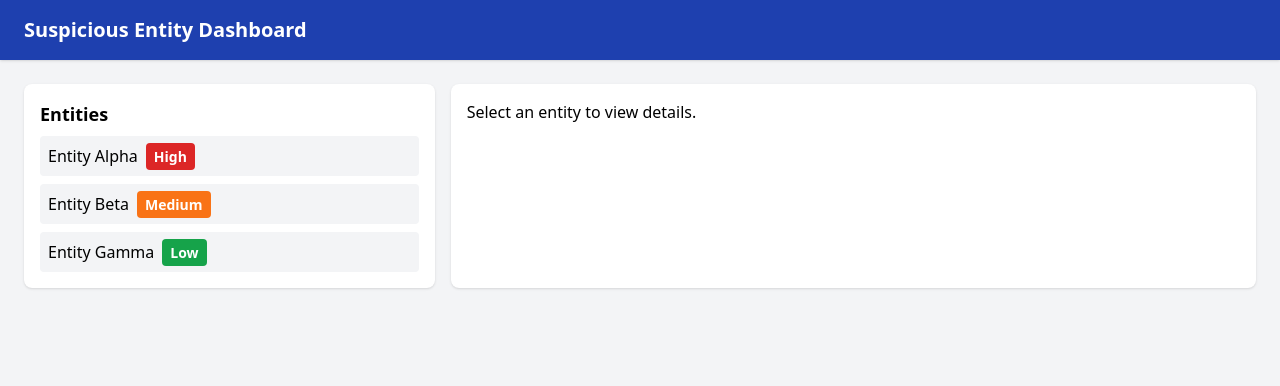
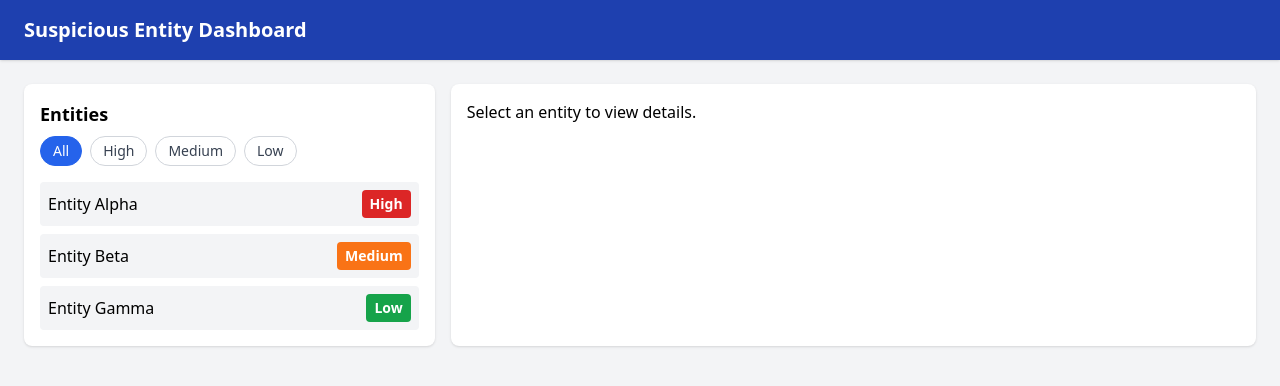
Before and after one commit to EliCohavi/suspicious-entity-dashboard, a React (Create React App) app: page / in a window 1280 px wide. Shown: the top 386 px of the page. Built offline with nearby package versions, Linux system fonts and the light colour scheme.

Commit message:
Adds filters for searching

```diff
--- a/src/components/EntityList.js
+++ b/src/components/EntityList.js
@@ -2,17 +2,45 @@ import { useState } from 'react';
 import entities from '../data';
 
 export default function EntityList({ onSelect }) {
+  const [filter, setFilter] = useState('All');
+
+  const filteredEntities = entities.filter((entity) => {
+    return filter === 'All' || entity.threatLevel === filter;
+  });
+
+  const filters = ['All', 'High', 'Medium', 'Low'];
+
   return (
     <div>
       <h2 className="text-lg font-semibold mb-2">Entities</h2>
+
+      {/* Filter Buttons */}
+      <div className="flex space-x-2 mb-4">
+        {filters.map((level) => (
+          <button
+            key={level}
+            onClick={() => setFilter(level)}
+            className={`px-3 py-1 rounded-full text-sm font-medium border
+              ${
+                filter === level
+                  ? 'bg-blue-600 text-white border-blue-600'
+                  : 'bg-white text-gray-700 border-gray-300 hover:bg-gray-100'
+              }`}
+          >
+            {level}
+          </button>
+        ))}
+      </div>
+
+      {/* Entity List */}
       <ul className="space-y-2">
-        {entities.map((entity) => (
+        {filteredEntities.map((entity) => (
           <li
             key={entity.id}
-            className="p-2 bg-gray-100 rounded hover:bg-gray-200 cursor-pointer"
+            className="p-2 bg-gray-100 rounded hover:bg-gray-200 cursor-pointer flex justify-between items-center"
             onClick={() => onSelect(entity)}
           >
-{entity.name}
+            <span>{entity.name}</span>
             <span
               className={`ml-2 px-2 py-1 rounded text-white text-sm font-semibold
                 ${
@@ -25,7 +53,6 @@ export default function EntityList({ onSelect }) {
             >
               {entity.threatLevel}
             </span>
-
           </li>
         ))}
       </ul>
```
Lines whose indentation alone changed are shown as unchanged.
